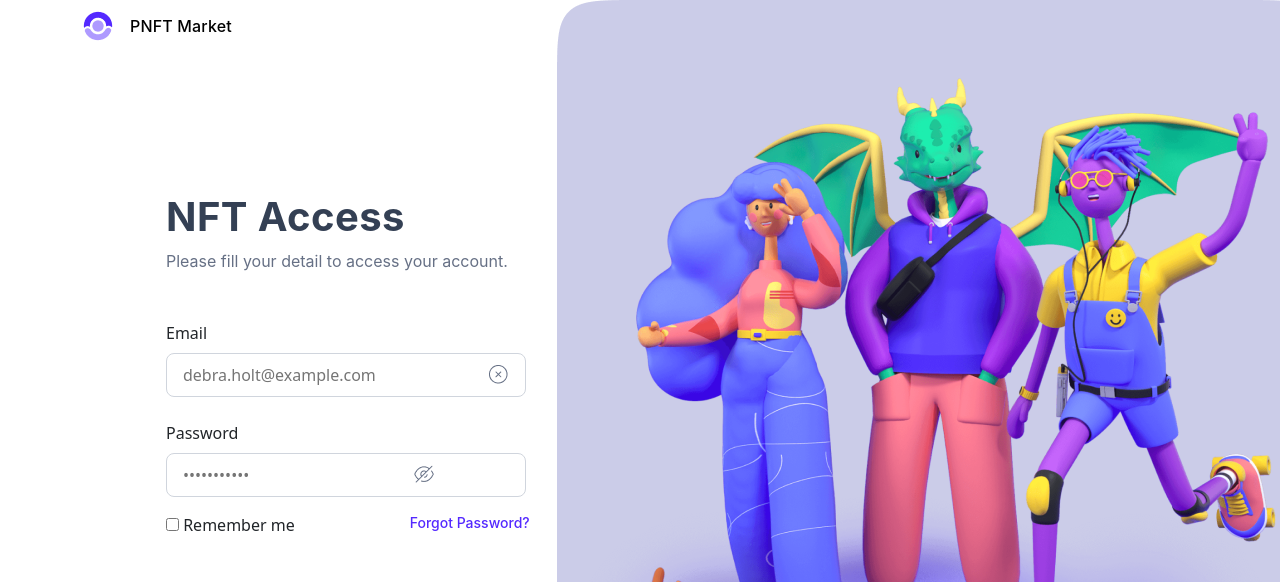
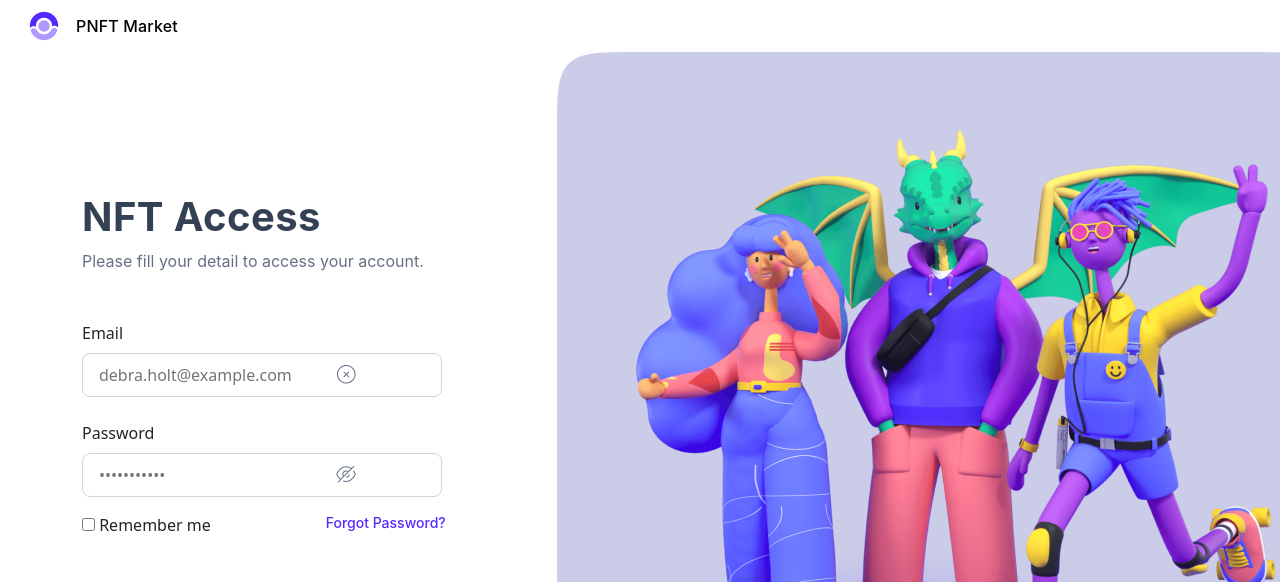
Before and after one commit to otomelaia/Homework41, a plain HTML site: page index.html in a window 1280 px wide. Shown: the top 582 px of the page. Drawn offline with nearby package versions, Linux system fonts and the light colour scheme.

Commit message:
Update index.html

```diff
--- a/index.html
+++ b/index.html
@@ -13,20 +13,22 @@
 </head>
 <body>
     <!-- დესკტოპ ვერსია -->
-    <div class="container d-none d-md-block - MD">
+    <div class="container-fluid">
+
+        <div class="box1 ms-3 d-flex align-items-center gap-3">
+            <img src="Frame.png" alt="##">
+            <p class="p1 mt-3">
+                PNFT Market
+            </p>
+        </div>
+    </div>
+    <div class="container d-none d-md-block">
         <div class="row">
 
             <div class="col-12 col-md-5">
 
-                <div class="box1 d-flex align-items-center gap-3">
-                    <img src="Frame.png" alt="##">
-                    <p class="p1 mt-3">
-                        PNFT Market
-                    </p>
-                </div>
-
-                <div class="row ms-4">
-                    <div class="ms-5" style="margin-top: 140px;">
+                <div class="row">
+                    <div class="box3" style="margin-top: 140px;">
                         <div class="box2">
                             <h1 class="h-1">NFT Access</h1>
                             <p class="P2">Please fill your detail to access your account.</p>
@@ -35,12 +37,12 @@
                             <div style="position: relative;">
                                 <label for="exampleInputEmail1" class="form-label">Email</label><br>
                                 <input type="email" class="inp1 ps-3" placeholder="debra.holt@example.com">
-                                <img src="XIcon.png" style="position: absolute;left: 320px;top: 41px;" alt="##">
+                                <img src="XIcon.png" style="position: absolute; right: 175px;bottom: 11px;" alt="##">
                             </div>
                             <div style="position: relative;">
                                 <label for="exampleInputPassword1" class="form-label mt-4">Password</label><br>
                                 <input type="password" class="inp1 ps-3" placeholder="•••••••••••">
-                                <img src="Hide Icon.png" style="position: absolute;right: 145px;bottom: 11px;" alt="##">
+                                <img src="Hide Icon.png" style="position: absolute;right: 175px;bottom: 11px;" alt="##">
                             </div>
                             <div class="d-flex mt-3" style="gap: 115px;">
                                 <div>
@@ -92,7 +94,7 @@
                             <div style="position: relative;">
                                 <label for="exampleInputEmail1" class="form-label">Email</label><br>
                                 <input type="email" class="inp1 ps-3" placeholder="debra.holt@example.com">
-                                <img src="XIcon.png" style="position: absolute;left: 320px;top: 41px;" alt="##">
+                                <img src="XIcon.png" style="position: absolute;right: 8px;bottom: 11px;" alt="##">
                             </div>
                             <div style="position: relative;">
                                 <label for="exampleInputPassword1" class="form-label mt-4">Password</label><br>
```
